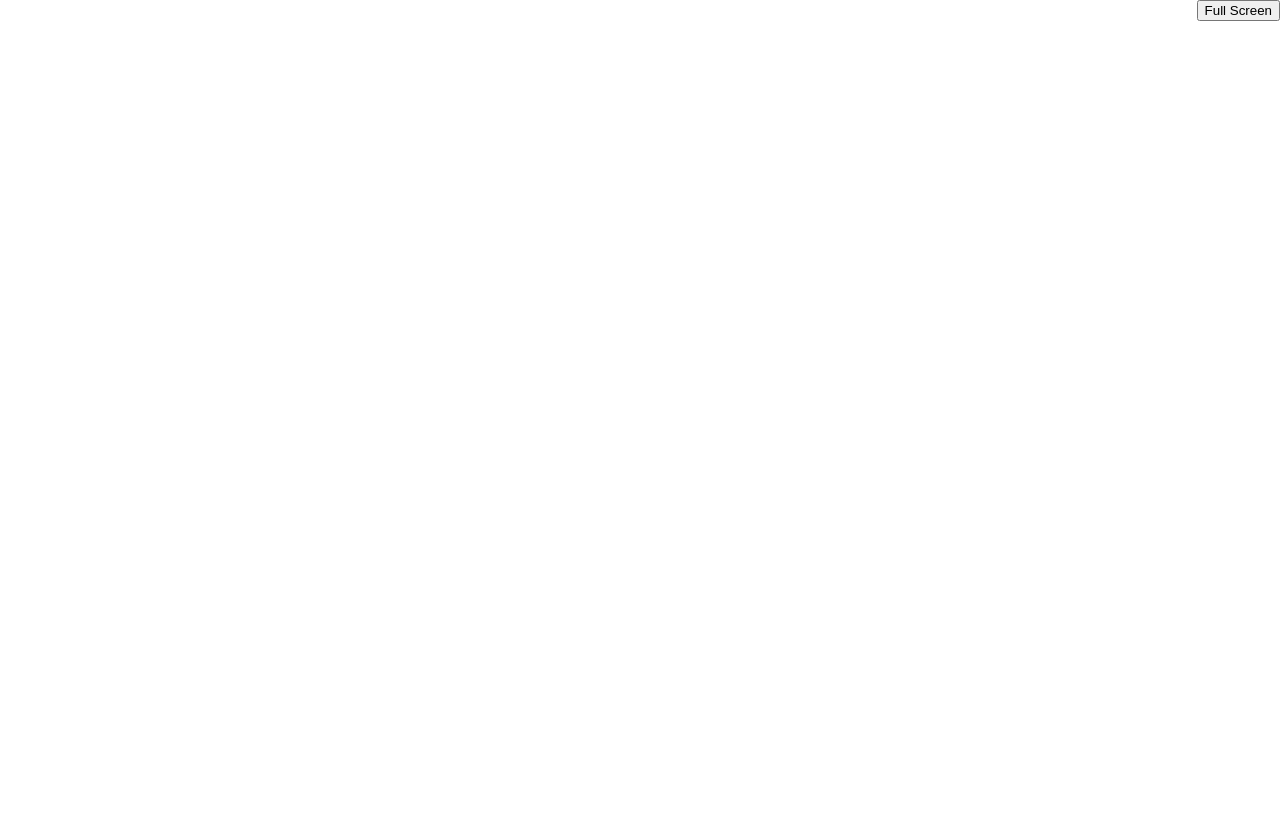
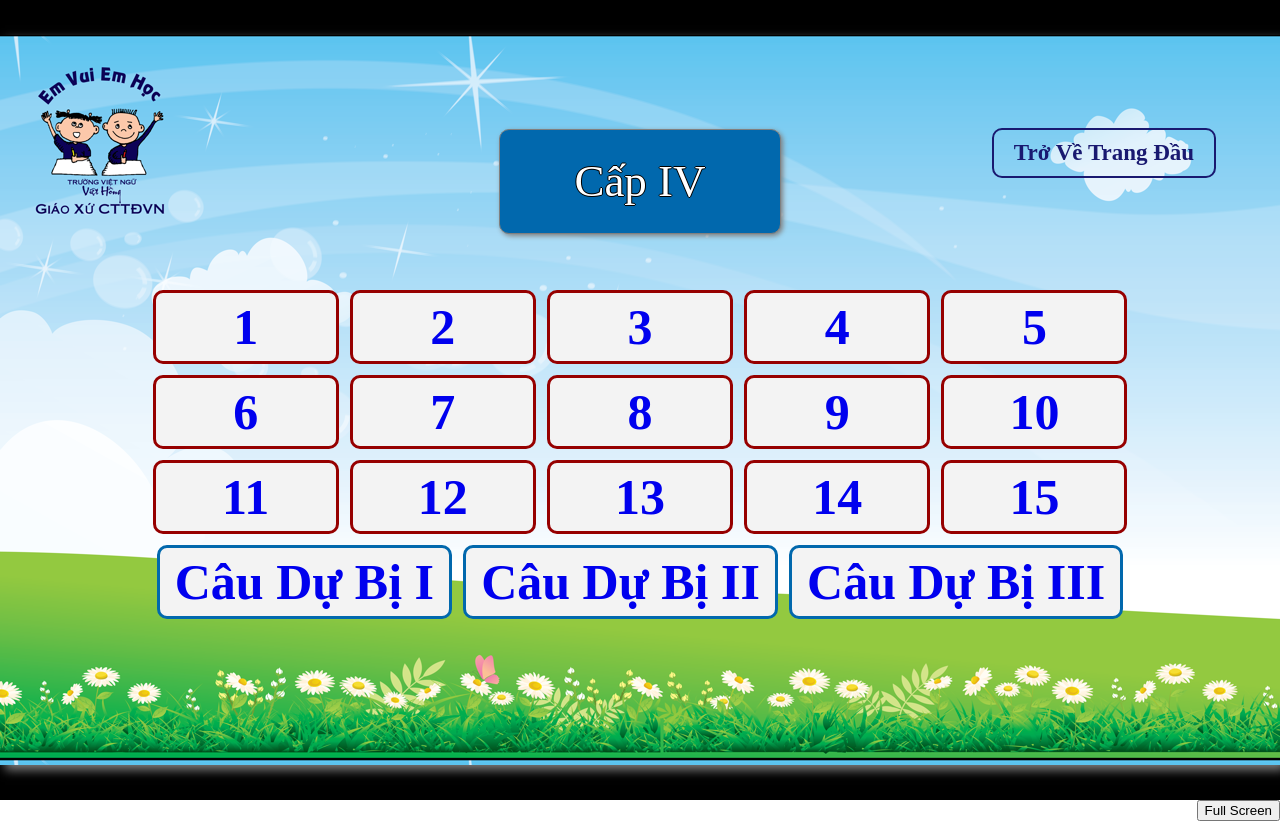
Before and after one commit to ankpham/vh-final-round, a React (Create React App) app: page /r4-selection in a window 1280 px wide. Before the commit this address had no page. Before the commit the page ends 800 px from the top, so only its background shows below. Built offline with nearby package versions, Linux system fonts and the light colour scheme.

Commit message:
added round 4

```diff
--- a/src/App.js
+++ b/src/App.js
@@ -9,9 +9,11 @@ import RoundSelection from './pages/RoundSelection';
 import R1Home from './pages/R1Home';
 import R2Home from './pages/R2Home';
 import R3Home from './pages/R3Home';
+import R4Home from './pages/R4Home';
 import R1Selection from './pages/R1Selection';
 import R2Selection from './pages/R2Selection';
 import R3Selection from './pages/R3Selection';
+import R4Selection from './pages/R4Selection';
 import ViewQuestion from './pages/ViewQuestion';
 import ViewOERAnswer from './pages/ViewOERAnswer';
 
@@ -41,9 +43,11 @@ function App() {
         <Route path="/r1-home" element={<R1Home/>} exact/>
         <Route path="/r2-home" element={<R2Home/>} exact/>
         <Route path="/r3-home" element={<R3Home/>} exact/>
+        <Route path="/r4-home" element={<R4Home/>} exact/>
         <Route path="/r1-selection" element={<R1Selection/>} exact/>
         <Route path="/r2-selection" element={<R2Selection/>} exact/>
         <Route path="/r3-selection" element={<R3Selection/>} exact/>
+        <Route path="/r4-selection" element={<R4Selection/>} exact/>
       </Routes>
     </Router>
     {/*remove overflow hidden to add scrollbar and access full screen button*/}
--- /dev/null
+++ b/src/pages/R4Home.jsx
@@ -0,0 +1,17 @@
+import React from 'react';
+import {Link} from 'react-router-dom';
+
+const R4Home = () => {
+    return (
+        <div className='home'>
+            <div className='container'>
+                <Link className="link back-to-selection-right" to={"/selection"}>Trở Về Trang Đầu</Link>
+                <h1 className='heading'>Niên Học 2024-25</h1>
+                <h1 className='sub-heading'>Cấp IV</h1>
+                <Link className="start-link link" to="/r4-selection">Bắt Đầu</Link>
+            </div>
+        </div>
+    )
+}
+
+export default R4Home;
--- /dev/null
+++ b/src/pages/R4Selection.jsx
@@ -0,0 +1,61 @@
+import React, {useRef, useEffect} from 'react';
+import usedQuestions from '../database/used-questions.json';
+import {Link} from 'react-router-dom';
+
+const R1Selection = () => {
+    const heading = useRef();
+    const categoryElement = useRef();
+
+    useEffect(() => {
+        //remove used questions
+        let data = usedQuestions.r4;
+
+        for (let i = 0;i<data.length;i++) {
+            for (let a = 0;a<data[i].length;a++) {
+                categoryElement.current.childNodes[i].childNodes[data[i][a]].classList.add('selection-used');
+            }
+        }
+    }, [])
+
+    //adds used questions
+    function newUsedQuestion(category, points) {
+        usedQuestions.r4[category-1].push(points-1);
+    }
+
+    return (
+        <>
+        <div className="selection">
+            <div className="container category">
+                <Link className="link back-to-selection-right" to={"/r4-home/"}>Trở Về Trang Đầu</Link>
+                <h1 ref={heading} className='heading background-lightblue'>Cấp IV</h1>
+                <div className='selection-container-category-points'>
+                    <div ref={categoryElement} className="category">
+                        <div className='question-container'>
+                            <Link onClick={() => newUsedQuestion(1,1)} to={"/view-question/4/1/1/15"} className="select border-red">1</Link>
+                            <Link onClick={() => newUsedQuestion(1,2)} to={"/view-question/4/1/2/15"} className="select border-red">2</Link>
+                            <Link onClick={() => newUsedQuestion(1,3)} to={"/view-question/4/1/3/15"} className="select border-red">3</Link>
+                            <Link onClick={() => newUsedQuestion(1,4)} to={"/view-question/4/1/4/15"} className="select border-red">4</Link>
+                            <Link onClick={() => newUsedQuestion(1,5)} to={"/view-question/4/1/5/15"} className="select border-red">5</Link>
+                            <Link onClick={() => newUsedQuestion(1,6)} to={"/view-question/4/1/6/15"} className="select border-red">6</Link>
+                            <Link onClick={() => newUsedQuestion(1,7)} to={"/view-question/4/1/7/15"} className="select border-red">7</Link>
+                            <Link onClick={() => newUsedQuestion(1,8)} to={"/view-question/4/1/8/15"} className="select border-red">8</Link>
+                            <Link onClick={() => newUsedQuestion(1,9)} to={"/view-question/4/1/9/15"} className="select border-red">9</Link>
+                            <Link onClick={() => newUsedQuestion(1,10)} to={"/view-question/4/1/10/15"} className="select border-red">10</Link>
+                            <Link onClick={() => newUsedQuestion(1,11)} to={"/view-question/4/1/11/15"} className="select border-red">11</Link>
+                            <Link onClick={() => newUsedQuestion(1,12)} to={"/view-question/4/1/12/15"} className="select border-red">12</Link>
+                            <Link onClick={() => newUsedQuestion(1,13)} to={"/view-question/4/1/13/15"} className="select border-red">13</Link>
+                            <Link onClick={() => newUsedQuestion(1,14)} to={"/view-question/4/1/14/15"} className="select border-red">14</Link>
+                            <Link onClick={() => newUsedQuestion(1,15)} to={"/view-question/4/1/15/15"} className="select border-red">15</Link>
+                            <Link onClick={() => newUsedQuestion(1,16)} to={"/view-question/4/2/1/15"} className="select select-bottom border-lightblue">Câu Dự Bị I</Link>
+                            <Link onClick={() => newUsedQuestion(1,17)} to={"/view-question/4/2/2/15"} className="select select-bottom border-lightblue">Câu Dự Bị II</Link>
+                            <Link onClick={() => newUsedQuestion(1,18)} to={"/view-question/4/2/3/15"} className="select select-bottom border-lightblue">Câu Dự Bị III</Link>
+                        </div>
+                    </div>
+                </div>
+            </div>
+        </div>
+        </>
+    )
+}
+
+export default R1Selection;
```
